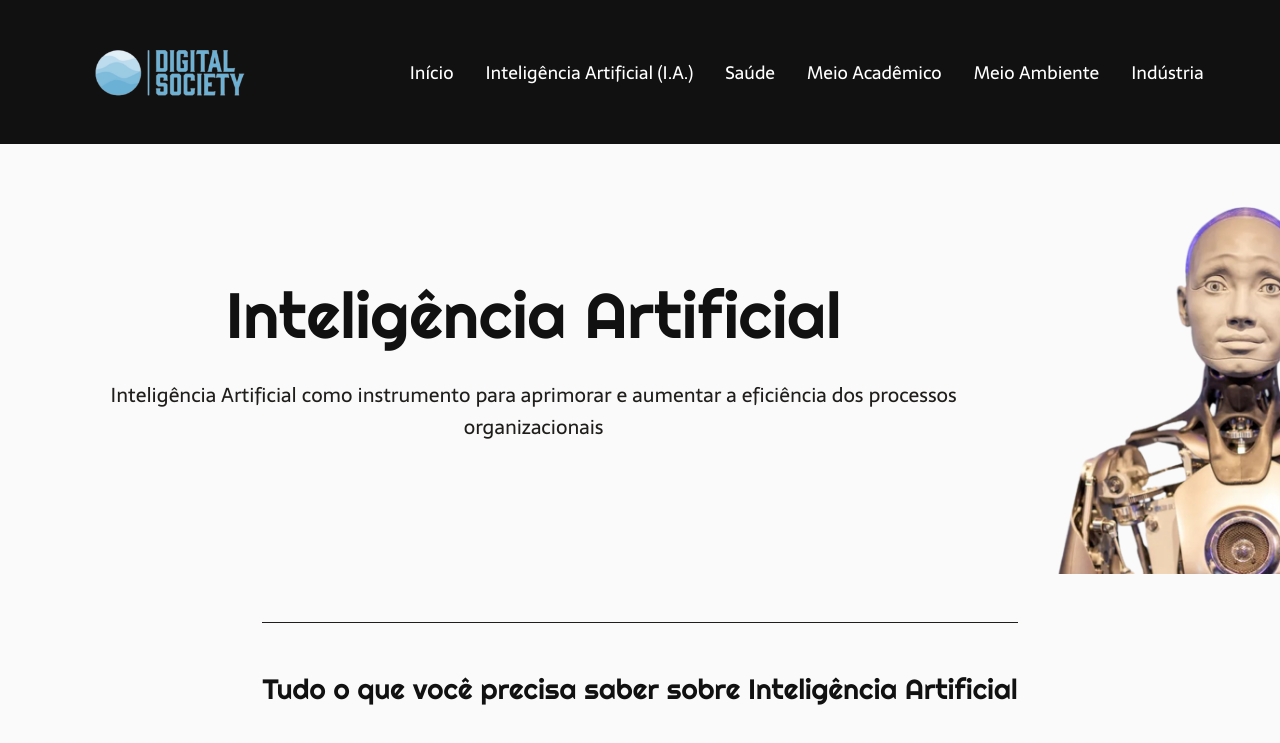
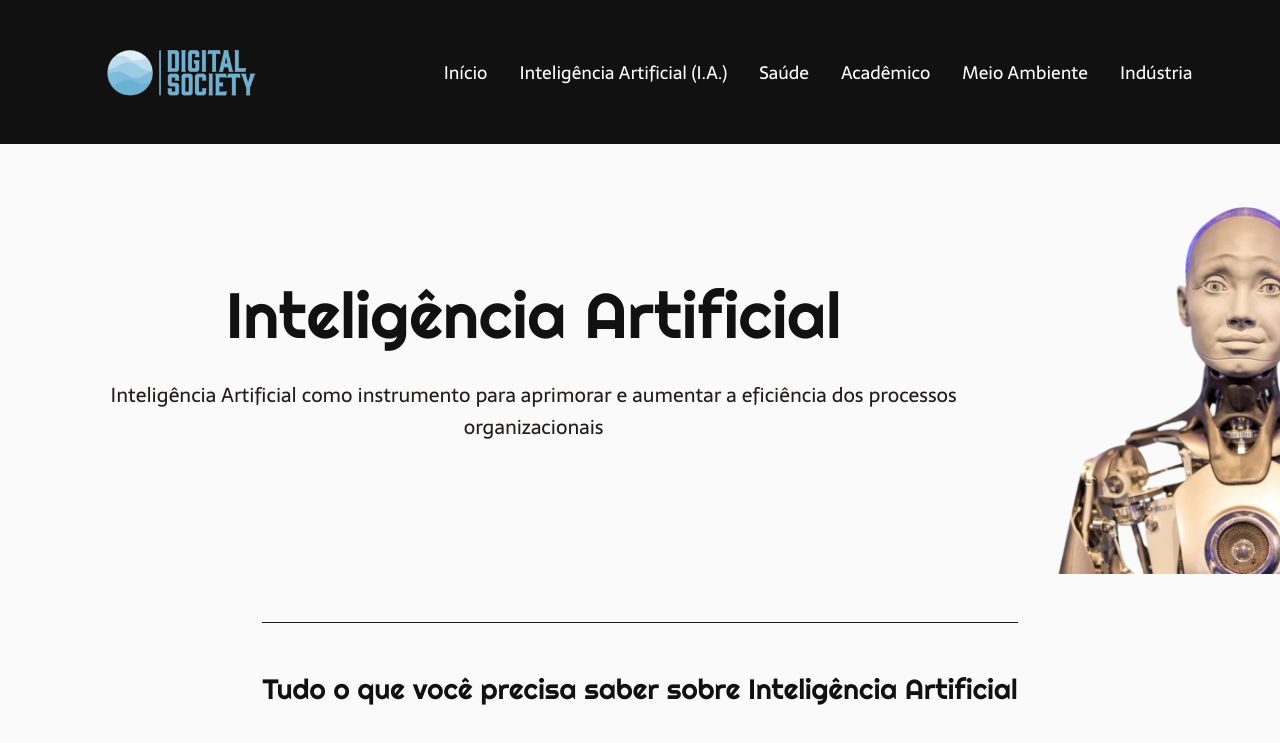
Before and after one commit to DigitalSociety1/site, a plain HTML site: page ia.html in a window 1280 px wide. Shown: the top 743 px of the page. Drawn offline with Linux system fonts and the light colour scheme.

Commit message:
Update ia.html

```diff
--- a/ia.html
+++ b/ia.html
@@ -15,9 +15,9 @@
           <a class="navbartopicos" href="index.html">Início</a>
           <a class="navbartopicos" href="ia.html">Inteligência Artificial (I.A.)</a>
           <a class="navbartopicos" href="saude.html">Saúde</a>
-          <a class="navbartopicos" href="academico.html">Meio Acadêmico</a>
-          <a class="navbartopicos">Meio Ambiente</a>
-          <a class="navbartopicos">Indústria</a>
+          <a class="navbartopicos" href="academico.html">Acadêmico</a>
+          <a class="navbartopicos" href="ambiente.html">Meio Ambiente</a>
+          <a class="navbartopicos" href="industria.html">Indústria</a>
         </nav>
       </header>
       <main class="conteudo">
```
